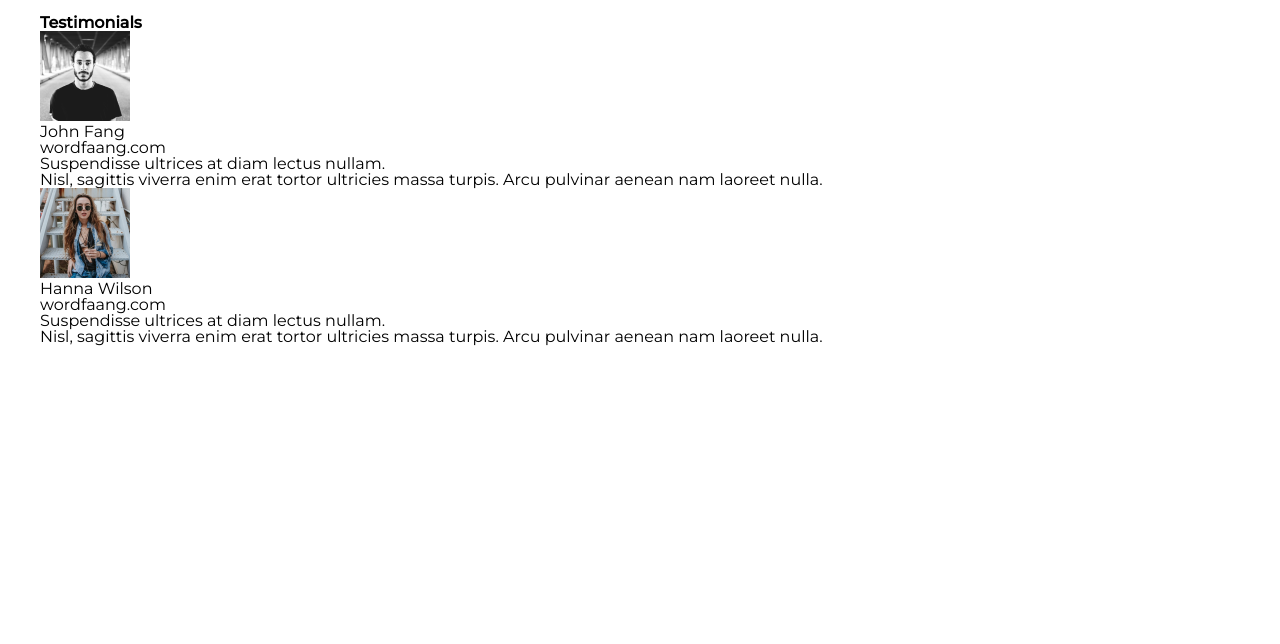
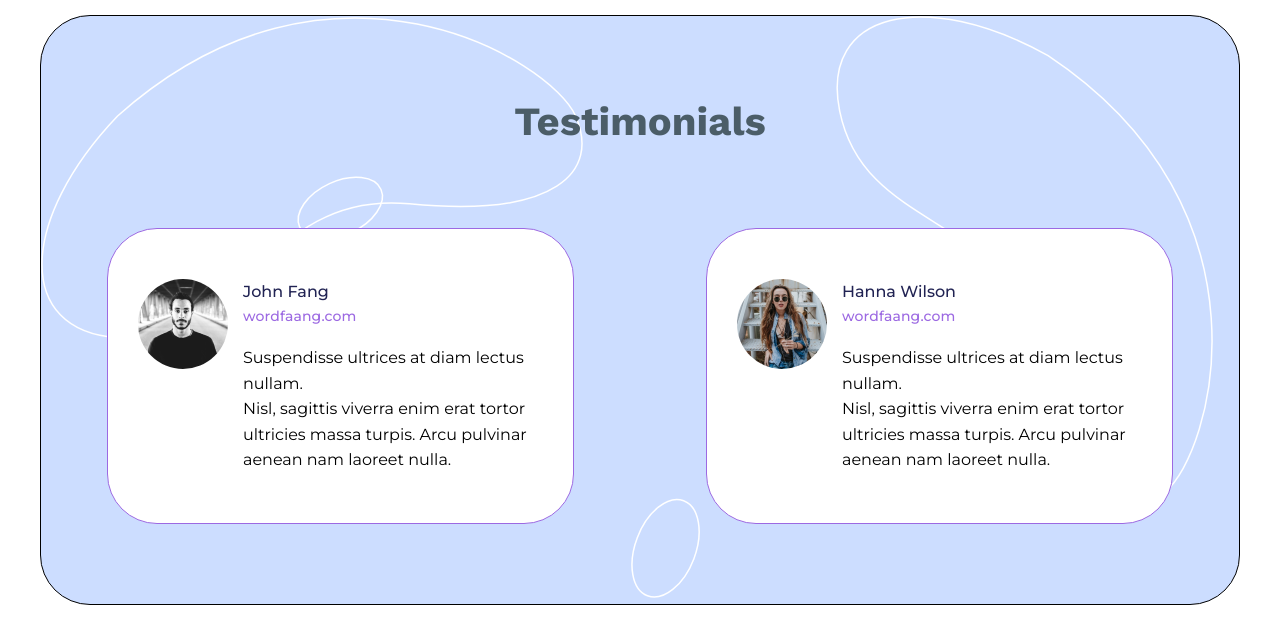
Before and after one commit to Snilax/practice, a website: page src/index.html in a window 1280 px wide. Drawn offline with nearby package versions, Linux system fonts and the light colour scheme; files that its build step writes are made by us from their sources.

Commit message:
block testimonials

```diff
--- a/src/css/testimonials/__testimonials.scss
+++ b/src/css/testimonials/__testimonials.scss
@@ -1,25 +1,58 @@
+$defaulp-testim-bg: $blue-medium;
+$defaulp-border-bg: $black;
+$defaulp-border-par: 1px solid $defaulp-border-bg;
+$defaulp-color-testim-title: $main-font-color;
+$defaulp-border-par-cads-wr: 1px solid $violet;
+$defaulp-bg-two: $white;
+$defaulp-link: $violet;
+
+.testimonials-bg {
+    background-image: url(../../images/bg-testimonials.svg);
+    background-repeat: no-repeat;
+    background-color: $defaulp-testim-bg;
+    border-radius: 50px;
+    border: $defaulp-border-par;
+
+}
+
+.avatar {
+    width: 90px;
+    height: 90px;
+    border-radius: 50%
+}
+
 .testimonials {
 
     // .testimonials__title
 
-    &__title {}
+    &__title {
+        text-align: center;
+    }
 
     // .testimonials__cards
 
-    &__cards {}
+    &__cards {
+        @include media(sm) {}
+    }
 
     // .testimonials__card
 
     &__card {}
 }
 
-.container {}
-
-.row {}
-
-.title {}
+.testimonials-title {
+    color: $defaulp-color-testim-title;
+    font-family: Work Sans;
+    font-size: 40px;
+    font-style: normal;
+    font-weight: 700;
+    line-height: 130%;
+    padding: 80px 0;
+}
 
 .testimonials-card {
+    display: flex;
+    gap: $gap;
 
     // .testimonials-card__avatar
 
@@ -27,17 +60,51 @@
 
     // .testimonials-card__autor
 
-    &__autor {}
+    &__autor {
+        margin-bottom: 18px;
+
+    }
 
     // .testimonials-card__name
 
-    &__name {}
+    &__name {
+        color: $secondary-font-color;
+        font-weight: 500;
+        line-height: 160%;
+    }
 
     // .testimonials-card__link
 
-    &__link {}
+    &__link {
+        color: $defaulp-link;
+        font-size: $link-font-size;
+        font-weight: 500;
+        line-height: 160%;
+        letter-spacing: 0.14px;
+    }
 
     // .testimonials-card__text
 
-    &__text {}
+    &__text {
+        color: inherit;
+        font-weight: inherit;
+        line-height: 160%;
+    }
+
+    &__wrapper {
+        max-width: 300px;
+    }
 }
+
+.testimonials-card-wrapper {
+    border-radius: 50px;
+    border: $defaulp-border-par-cads-wr;
+    background: $defaulp-bg-two;
+    padding: 50px 30px;
+}
+
+.blog-cards {
+    display: flex;
+    justify-content: space-around;
+    margin-bottom: 80px;
+}
--- a/src/testimonials/_testimonials.html
+++ b/src/testimonials/_testimonials.html
@@ -1,30 +1,46 @@
 <section class="testimonials">
     <div class="container">
-        <div class="row">
-            <h2 class="title testimonials__title">Testimonials</h2>
-            <div class="testimonials__cards">
-                <div class="testimonials__card testimonials-card">
-                    <img class="testimonials-card__avatar" src="../images/person.png" alt="Avatar of person one">
+        <div class="row testimonials-bg">
+            <h2 class="testimonials-title testimonials__title">Testimonials</h2>
+            <div class="col-12">
+                <div class="blog-cards testimonials__cards">
+                    <div class="testimonials__card testimonials-card testimonials-card-wrapper">
+                        <img class="avatar testimonials-card__avatar" src="../images/person.png"
+                            alt="Avatar of person one">
+                        <div class="testimonials-card__wrapper">
                             <div class="testimonials-card__autor">
                                 <p class="testimonials-card__name">John Fang</p>
                                 <a href="#" class="testimonials-card__link">wordfaang.com</a>
                             </div>
+                            <div class="testimonials-card__wrapper">
                                 <p class="testimonials-card__text">Suspendisse ultrices at diam lectus nullam.</p>
-                    <p>Nisl, sagittis viverra enim erat tortor ultricies massa turpis. Arcu pulvinar aenean nam
+                                <p class="testimonials-card__text">Nisl, sagittis viverra enim erat tortor ultricies
+                                    massa turpis. Arcu pulvinar aenean nam
                                     laoreet nulla.</p>
                             </div>
+                        </div>
+                    </div>
 
-                <div class="testimonials__card testimonials-card">
-                    <img class="testimonials-card__avatar" src="../images/person2.png" alt="Avatar of person two">
+                    <div class="testimonials__card testimonials-card testimonials-card-wrapper">
+                        <img class="avatar testimonials-card__avatar" src="../images/person2.png"
+                            alt="Avatar of person two">
+                        <div class="testimonials-card__wrapper">
                             <div class="testimonials-card__autor">
                                 <p class="testimonials-card__name">Hanna Wilson</p>
                                 <a href="#" class="testimonials-card__link">wordfaang.com</a>
                             </div>
+                            <div class="testimonials-card__wrapper">
                                 <p class="testimonials-card__text">Suspendisse ultrices at diam lectus nullam.</p>
-                    <p>Nisl, sagittis viverra enim erat tortor ultricies massa turpis. Arcu pulvinar aenean nam laoreet
+                                <p class="testimonials-card__text">Nisl, sagittis viverra enim erat tortor ultricies
+                                    massa
+                                    turpis. Arcu pulvinar aenean nam
+                                    laoreet
                                     nulla.</p>
                             </div>
                         </div>
                     </div>
                 </div>
+            </div>
+        </div>
+    </div>
 </section>
```
Also changed, not shown: build/css/style.css, build/css/style.min.css, build/index.html. Lines whose indentation alone changed are shown as unchanged.
